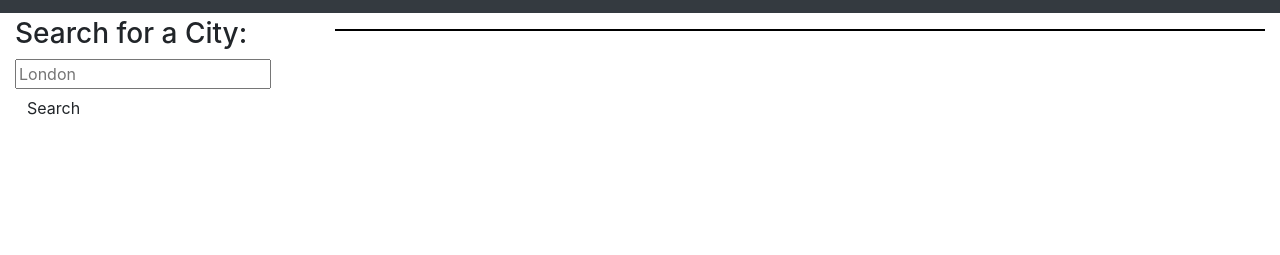
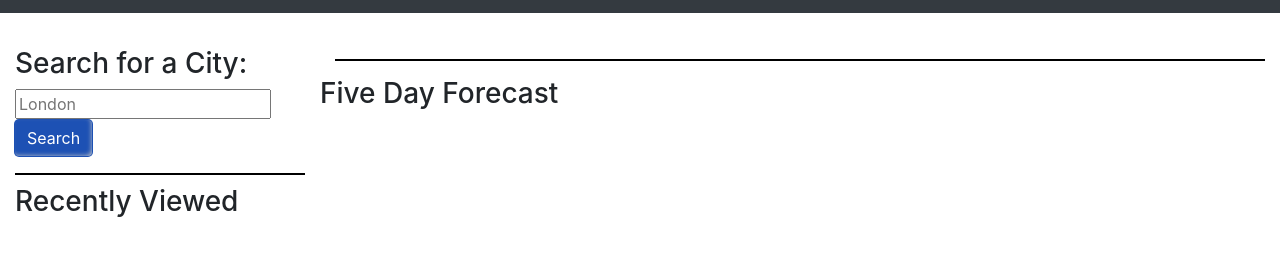
Before and after one commit to dsciocan/weather-dashboard, a plain HTML site: page index.html in a window 1280 px wide. Shown: the part 59-314 px from the top of the page. Drawn offline with nearby package versions, Linux system fonts and the light colour scheme.

Commit message:
Initial styling

```diff
--- a/assets/css/style.css
+++ b/assets/css/style.css
@@ -20,6 +20,27 @@
     background-image: linear-gradient(#01102b, #1f0450, #05235a, #123577)
 }
 
+.weather-header {
+    margin-bottom: 30px;
+}
+
+#search-button {
+    background-color: #1D51B4;
+    color: white;
+    border-radius: 5px;
+    box-shadow: inset  -2px -2px 5px -2px rgb(199, 199, 199);
+}
+
+
+#search-button:hover {
+    box-shadow: 2px 2px 1px grey;
+}
+
+#history {
+    border-top: solid 2px black;
+    padding-top: 10px;
+}
+
 #today {
     border: solid 1px black;
 }
--- a/index.html
+++ b/index.html
@@ -22,7 +22,7 @@
         <h2 id="form-heading" class="mt-1 h3 form-label">
           Search for a City:
         </h2>
-        <form id="search-form" class="form">
+        <form id="search-form" class="form ">
           <div class="form-inline form-group">
             <div class="input-group">
               <input class="form-input weather-search" type="text" id="search-input" placeholder="London"
@@ -36,12 +36,18 @@
             </div>
           </div>
         </form>
-        <div class="list-group" id="history"></div>
+        <div class="list-group" id="history">
+          <h3>
+            Recently Viewed
+          </h3>
+        </div>
       </aside>
 
       <div class="col-lg-9 pb-3">
         <section id="today" class="mt-3" role="region" aria-live="polite"></section>
-        <section id="forecast" class="row mt-3" role="region" aria-live="polite"></section>
+        <section id="forecast" class="row mt-3" role="region" aria-live="polite">
+          <h3>Five Day Forecast</h3>
+        </section>
       </div>
     </div>
   </div>
```
